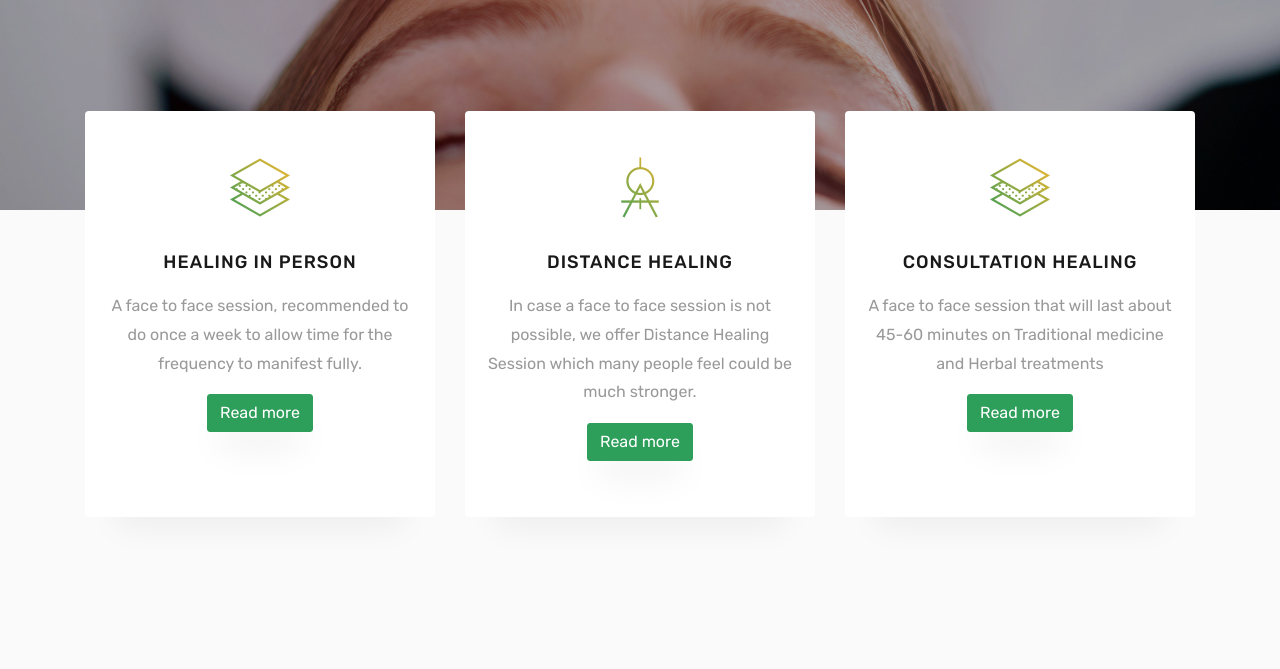
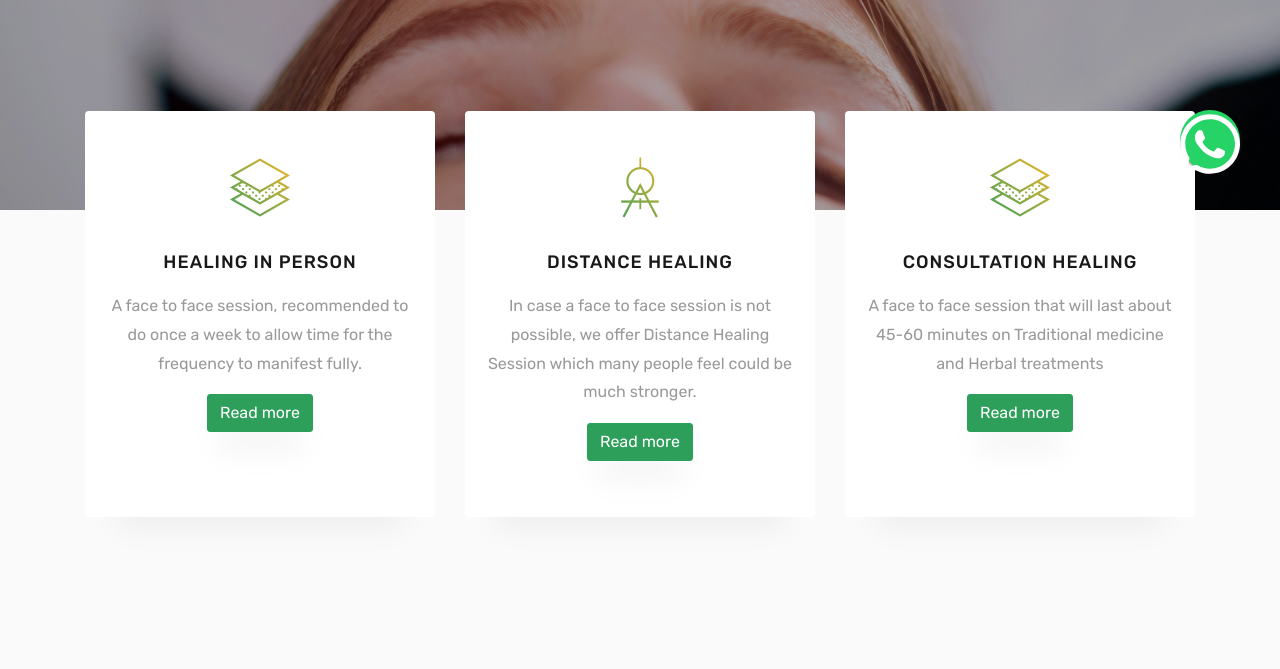
Before and after one commit to saharkiz/energy-healing, a PHP site: page / in a window 1280 px wide. Shown: the part 590-1259 px from the top of the page. Run offline with PHP 8.4, Linux system fonts and the light colour scheme; some web fonts are replaced.

Commit message:
Add files via upload

```diff
--- a/index.php
+++ b/index.php
@@ -60,7 +60,7 @@
 </style>
     <nav class="navbar navbar-expand-lg navbar-dark ftco_navbar bg-dark ftco-navbar-light scroller scrolled" id="ftco-navbar">
 	    <div class="container">
-	      <a class="navbar-brand" href="index.html"><span><img src="images/energy-healing-dubai_logo.png" style="width:20%" class="img-responsive" /> &nbsp; Energy Healing</span></a>
+	      <a class="navbar-brand" href="/"><span><img src="images/energy-healing-dubai_logo.png" style="width:20%" class="img-responsive" /> &nbsp; Energy Healing</span></a>
 	      <button class="navbar-toggler js-fh5co-nav-toggle fh5co-nav-toggle" type="button" data-toggle="collapse" data-target="#ftco-nav" aria-controls="ftco-nav" aria-expanded="false" aria-label="Toggle navigation">
 	        <span class="oi oi-menu"></span> Menu
 	      </button>
@@ -346,6 +346,8 @@
   <script src="js/jquery.animateNumber.min.js"></script>
   <script src="js/scrollax.min.js"></script>
   <script src="js/main.js"></script>
-
+  <a href="https://wa.me/971506271565?text=Energy%20Healer%20Website%20Inquiry" class="atsfloat" target="_blank">
+      <svg class="svg-inline--fa fa-whatsapp fa-w-14 my-float" aria-hidden="true" data-prefix="fab" data-icon="whatsapp" role="img" xmlns="http://www.w3.org/2000/svg" viewBox="0 0 448 512" data-fa-i2svg=""><path fill="currentColor" d="M380.9 97.1C339 55.1 283.2 32 223.9 32c-122.4 0-222 99.6-222 222 0 39.1 10.2 77.3 29.6 111L0 480l117.7-30.9c32.4 17.7 68.9 27 106.1 27h.1c122.3 0 224.1-99.6 224.1-222 0-59.3-25.2-115-67.1-157zm-157 341.6c-33.2 0-65.7-8.9-94-25.7l-6.7-4-69.8 18.3L72 359.2l-4.4-7c-18.5-29.4-28.2-63.3-28.2-98.2 0-101.7 82.8-184.5 184.6-184.5 49.3 0 95.6 19.2 130.4 54.1 34.8 34.9 56.2 81.2 56.1 130.5 0 101.8-84.9 184.6-186.6 184.6zm101.2-138.2c-5.5-2.8-32.8-16.2-37.9-18-5.1-1.9-8.8-2.8-12.5 2.8-3.7 5.6-14.3 18-17.6 21.8-3.2 3.7-6.5 4.2-12 1.4-32.6-16.3-54-29.1-75.5-66-5.7-9.8 5.7-9.1 16.3-30.3 1.8-3.7.9-6.9-.5-9.7-1.4-2.8-12.5-30.1-17.1-41.2-4.5-10.8-9.1-9.3-12.5-9.5-3.2-.2-6.9-.2-10.6-.2-3.7 0-9.7 1.4-14.8 6.9-5.1 5.6-19.4 19-19.4 46.3 0 27.3 19.9 53.7 22.6 57.4 2.8 3.7 39.1 59.7 94.8 83.8 35.2 15.2 49 16.5 66.6 13.9 10.7-1.6 32.8-13.4 37.4-26.4 4.6-13 4.6-24.1 3.2-26.4-1.3-2.5-5-3.9-10.5-6.6z"></path></svg><!-- <i class="fab fa-whatsapp my-float"></i> -->
+      </a>
   </body>
 </html>
```
